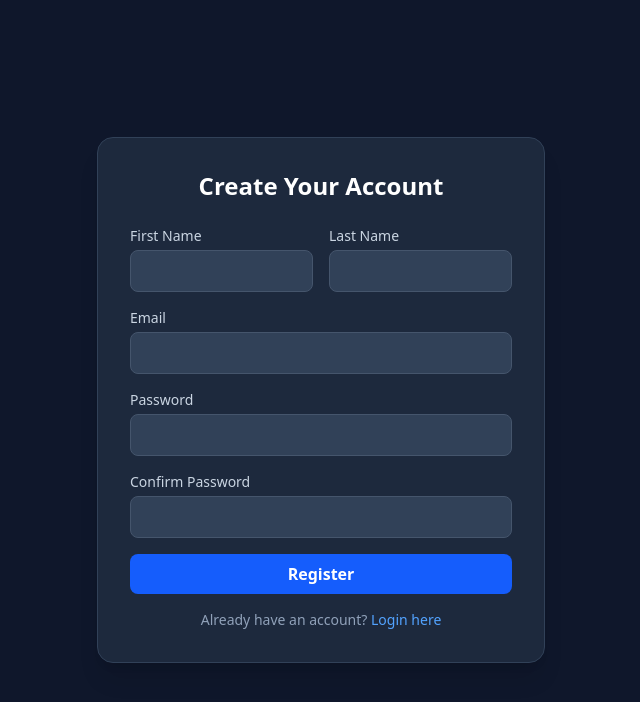
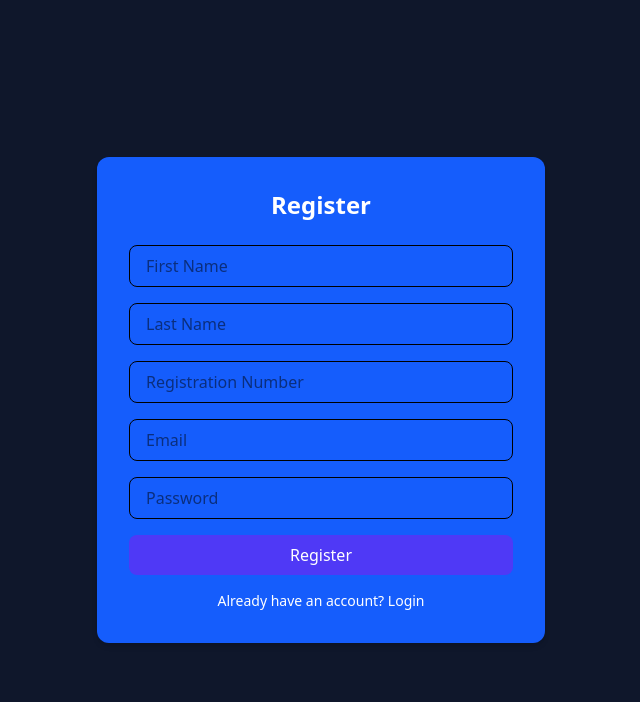
Before and after one commit to Co-den/student-dashboard-frontend, a React (Vite) app: page /register in a window 1280 px wide. Shown: the top 702 px of the page, without its empty margins (319-959 px from the left). Built offline with nearby package versions, Linux system fonts and the light colour scheme.

Commit message:
client updated

```diff
--- a/src/pages/Login.jsx
+++ b/src/pages/Login.jsx
@@ -1,77 +1,48 @@
 import React, { useState } from "react";
 import { useDispatch, useSelector } from "react-redux";
 import { login } from "../store/slices/authSlice";
-import { Navigate, Link } from "react-router-dom";
+import { Link, useNavigate } from "react-router-dom";
 
 const Login = () => {
+  const [form, setForm] = useState({ email: "", password: "" });
   const dispatch = useDispatch();
-  const { user, status, error } = useSelector((s) => s.auth);
-  const [email, setEmail] = useState("");
-  const [password, setPassword] = useState("");
+  const navigate = useNavigate();
+  const { loading, error, user } = useSelector((state) => state.auth);
 
-  if (user) {
-    return <Navigate to="/" replace />;
+  const handleSubmit = async (e) => {
+    e.preventDefault();
+    const res = await dispatch(login(form));
+    if (res.meta.requestStatus === "fulfilled") {
+      navigate("/");
     }
-
-  const handleSubmit = (e) => {
-    e.preventDefault();
-    dispatch(login({ email, password }));
   };
 
   return (
-    <div className="flex items-center justify-center min-h-screen bg-slate-900 p-4">
-      <div className="w-full max-w-md bg-slate-800 p-8 rounded-2xl shadow-xl border border-slate-700">
-        <h2 className="text-2xl font-bold text-white mb-6 text-center">
-          Campus One Login
-        </h2>
-
-        {error && (
-          <div className="bg-red-500/20 text-red-400 p-2 rounded mb-4 text-sm">
-            {error}
-          </div>
-        )}
-
-        <form onSubmit={handleSubmit} className="space-y-4">
-          <div>
-            <label className="block text-slate-300 text-sm mb-1">Email</label>
+    <div className="flex items-center justify-center min-h-screen bg-slate-900">
+      <form onSubmit={handleSubmit} className="bg-blue-600 p-8 rounded-xl w-96 space-y-4">
+        <h2 className="text-white text-2xl font-bold">Login</h2>
+        {error && <p className="text-red-400">{error}</p>}
         <input
           type="email"
-              className="w-full px-3 py-2 rounded-lg bg-slate-700 text-white border border-slate-600 focus:outline-none focus:ring-2 focus:ring-blue-500"
-              value={email}
-              onChange={(e) => setEmail(e.target.value)}
-              required
+          placeholder="Email"
+          className="w-full px-4 py-2 border rounded-lg focus:outline-none focus:ring focus:ring-indigo-300"
+          value={form.email}
+          onChange={(e) => setForm({ ...form, email: e.target.value })}
         />
-          </div>
-          <div>
-            <label className="block text-slate-300 text-sm mb-1">Password</label>
         <input
           type="password"
-              className="w-full px-3 py-2 rounded-lg bg-slate-700 text-white border border-slate-600 focus:outline-none focus:ring-2 focus:ring-blue-500"
-              value={password}
-              onChange={(e) => setPassword(e.target.value)}
-              required
+          placeholder="Password"
+          className="w-full px-4 py-2 border rounded-lg focus:outline-none focus:ring focus:ring-indigo-300"
+          value={form.password}
+          onChange={(e) => setForm({ ...form, password: e.target.value })}
         />
-          </div>
-
-          <button
-            type="submit"
-            disabled={status === "loading"}
-            className="w-full bg-blue-600 hover:bg-blue-700 text-white py-2 rounded-lg font-semibold transition disabled:opacity-50"
-          >
-            {status === "loading" ? "Logging in..." : "Login"}
+        <button disabled={loading} className="w-full bg-indigo-500 p-2 rounded text-white">
+          {loading ? "Logging in..." : "Login"}
         </button>
+        <p className="text-sm text-white">
+          Don’t have an account? <Link to="/register" className="underline">Register</Link>
+        </p>
       </form>
-
-        <p className="text-center text-slate-400 mt-4 text-sm">
-          Don’t have an account?{" "}
-          <Link
-            to="/register"
-            className="text-blue-400 hover:underline hover:text-blue-300"
-          >
-            Register here
-          </Link>
-        </p>
-      </div>
     </div>
   );
 };
--- a/src/pages/Register.jsx
+++ b/src/pages/Register.jsx
@@ -1,142 +1,97 @@
 import React, { useState } from "react";
 import { useDispatch, useSelector } from "react-redux";
-import { Navigate, Link } from "react-router-dom";
-import api from "../api/api"; // for posting registration details
-import { setToken, fetchProfile } from "../store/slices/authSlice";
+import { register } from "../store/slices/authSlice";
+import { Link, useNavigate } from "react-router-dom";
 
 const Register = () => {
-  const dispatch = useDispatch();
-  const { user } = useSelector((s) => s.auth);
-
   const [form, setForm] = useState({
-    firstName: "",
-    lastName: "",
+    firstname: "",
+    lastname: "",
+    regNumber: "",
     email: "",
     password: "",
-    confirmPassword: "",
   });
-  const [status, setStatus] = useState("idle");
-  const [error, setError] = useState(null);
 
-  if (user) {
-    return <Navigate to="/" replace />;
-  }
+  const dispatch = useDispatch();
+  const navigate = useNavigate();
+  const { loading, error } = useSelector((state) => state.auth);
 
   const handleChange = (e) => {
     setForm({ ...form, [e.target.name]: e.target.value });
   };
 
-  const handleSubmit = async (e) => {
+  const handleSubmit = (e) => {
     e.preventDefault();
-    if (form.password !== form.confirmPassword) {
-      setError("Passwords do not match");
-      return;
+    dispatch(register(form)).then((res) => {
+      if (res.meta.requestStatus === "fulfilled") {
+        navigate("/");
       }
-    try {
-      setStatus("loading");
-      setError(null);
-      const { data } = await api.post("/auth/register", form);
-      // save token and fetch profile
-      dispatch(setToken(data.token));
-      dispatch(fetchProfile());
-    } catch (err) {
-      setError(err.response?.data?.message || "Registration failed");
-    } finally {
-      setStatus("idle");
-    }
+    });
   };
 
   return (
-    <div className="flex items-center justify-center min-h-screen bg-slate-900 p-4">
-      <div className="w-full max-w-md bg-slate-800 p-8 rounded-2xl shadow-xl border border-slate-700">
-        <h2 className="text-2xl font-bold text-white mb-6 text-center">
-          Create Your Account
-        </h2>
+    <div className="min-h-screen flex items-center justify-center bg-slate-900 px-4">
+      <div className="w-full max-w-md bg-blue-600 rounded-xl shadow-md p-8">
+        <h2 className="text-2xl font-bold mb-6 text-center text-white">Register</h2>
 
         {error && (
-          <div className="bg-red-500/20 text-red-400 p-2 rounded mb-4 text-sm">
-            {error}
-          </div>
+          <p className="text-red-500 text-sm text-center mb-4">{error}</p>
         )}
 
-        <form onSubmit={handleSubmit} className="space-y-4">
-          <div className="grid grid-cols-2 gap-4">
-            <div>
-              <label className="block text-slate-300 text-sm mb-1">First Name</label>
+        <form onSubmit={handleSubmit} className="space-y-4 ">
           <input
             type="text"
-                name="firstName"
-                className="w-full px-3 py-2 rounded-lg bg-slate-700 text-white border border-slate-600 focus:outline-none focus:ring-2 focus:ring-blue-500"
-                value={form.firstName}
+            name="firstname"
+            placeholder="First Name"
+            value={form.firstname}
             onChange={handleChange}
-                required
+            className="w-full px-4 py-2 border rounded-lg focus:outline-none focus:ring focus:ring-indigo-300"
           />
-            </div>
-            <div>
-              <label className="block text-slate-300 text-sm mb-1">Last Name</label>
           <input
             type="text"
-                name="lastName"
-                className="w-full px-3 py-2 rounded-lg bg-slate-700 text-white border border-slate-600 focus:outline-none focus:ring-2 focus:ring-blue-500"
-                value={form.lastName}
+            name="lastname"
+            placeholder="Last Name"
+            value={form.lastname}
             onChange={handleChange}
-                required
+            className="w-full px-4 py-2 border rounded-lg focus:outline-none focus:ring focus:ring-indigo-300"
           />
-            </div>
-          </div>
-
-          <div>
-            <label className="block text-slate-300 text-sm mb-1">Email</label>
+          <input
+            type="text"
+            name="regNumber"
+            placeholder="Registration Number"
+            value={form.regNumber}
+            onChange={handleChange}
+            className="w-full px-4 py-2 border rounded-lg focus:outline-none focus:ring focus:ring-indigo-300"
+          />
           <input
             type="email"
             name="email"
-              className="w-full px-3 py-2 rounded-lg bg-slate-700 text-white border border-slate-600 focus:outline-none focus:ring-2 focus:ring-blue-500"
+            placeholder="Email"
             value={form.email}
             onChange={handleChange}
-              required
+            className="w-full px-4 py-2 border rounded-lg focus:outline-none focus:ring focus:ring-indigo-300"
           />
-          </div>
-
-          <div>
-            <label className="block text-slate-300 text-sm mb-1">Password</label>
           <input
             type="password"
             name="password"
-              className="w-full px-3 py-2 rounded-lg bg-slate-700 text-white border border-slate-600 focus:outline-none focus:ring-2 focus:ring-blue-500"
+            placeholder="Password"
             value={form.password}
             onChange={handleChange}
-              required
+            className="w-full px-4 py-2 border rounded-lg focus:outline-none focus:ring focus:ring-indigo-300"
           />
-          </div>
-
-          <div>
-            <label className="block text-slate-300 text-sm mb-1">Confirm Password</label>
-            <input
-              type="password"
-              name="confirmPassword"
-              className="w-full px-3 py-2 rounded-lg bg-slate-700 text-white border border-slate-600 focus:outline-none focus:ring-2 focus:ring-blue-500"
-              value={form.confirmPassword}
-              onChange={handleChange}
-              required
-            />
-          </div>
-
           <button
             type="submit"
-            disabled={status === "loading"}
-            className="w-full bg-blue-600 hover:bg-blue-700 text-white py-2 rounded-lg font-semibold transition disabled:opacity-50"
+            className="w-full bg-indigo-600 text-white py-2 rounded-lg hover:bg-indigo-700 transition"
+            disabled={loading}
           >
-            {status === "loading" ? "Registering..." : "Register"}
+            {loading ? "Registering..." : "Register"}
           </button>
         </form>
 
-        <p className="text-center text-slate-400 mt-4 text-sm">
+        <p className="mt-4 text-sm text-center text-white">
           Already have an account?{" "}
-          <Link
-            to="/login"
-            className="text-blue-400 hover:underline hover:text-blue-300"
-          >
-            Login here
+          <Link to="/login" className="text-white hover:underline">
+            Login
           </Link>
         </p>
       </div>
--- a/src/store/slices/assignmentsSlice.jsx
+++ b/src/store/slices/assignmentsSlice.jsx
@@ -2,9 +2,9 @@ import { createSlice, createAsyncThunk } from "@reduxjs/toolkit";
 import api from "../../api/api";
 
 export const fetchAssignments = createAsyncThunk(
-  "assignments/fetch",
+  "https://student-dashboard-uah3.onrender.com/api/assignments",
   async () => {
-    const { data } = await api.get("/assignments");
+    const { data } = await api.get("https://student-dashboard-uah3.onrender.com/api/assignments");
     return data;
   }
 );
--- a/src/store/slices/coursesSlice.jsx
+++ b/src/store/slices/coursesSlice.jsx
@@ -2,7 +2,7 @@ import { createSlice, createAsyncThunk } from "@reduxjs/toolkit";
 import api from "../../api/api";
 
 export const fetchCourses = createAsyncThunk("courses/fetch", async () => {
-  const { data } = await api.get("/api/courses", { withCredentials: true });
+  const { data } = await api.get("https://student-dashboard-uah3.onrender.com/api/courses", { withCredentials: true });
   return data;
 });
 
--- a/src/store/slices/feesSlice.jsx
+++ b/src/store/slices/feesSlice.jsx
@@ -2,7 +2,7 @@ import { createSlice, createAsyncThunk } from "@reduxjs/toolkit";
 import api from "../../api/api";
 
 export const fetchFees = createAsyncThunk(
-  "fees/fetch",
+  "https://student-dashboard-uah3.onrender.com/api/fees/fetch",
   async (_, { getState }) => {
     const id = getState().auth.user?._id;
     const { data } = await api.get(`/fees/${id}`);
--- a/src/store/slices/gradesSlice.jsx
+++ b/src/store/slices/gradesSlice.jsx
@@ -4,10 +4,10 @@ import axios from "axios";
 
 // --- Async thunks ---
 export const fetchGrades = createAsyncThunk(
-  "grades/fetchGrades",
+  "https://student-dashboard-uah3.onrender.com/api/grades/fetchGrades",
   async (_, { rejectWithValue }) => {
     try {
-      const res = await axios.get("/grades");
+      const res = await axios.get("https://student-dashboard-uah3.onrender.com/api/grades");
       return res.data; // [{ course: {...}, score, grade, creditHours }]
     } catch (err) {
       return rejectWithValue(err.response?.data?.message || err.message);
--- a/src/store/slices/messagesSlice.jsx
+++ b/src/store/slices/messagesSlice.jsx
@@ -1,8 +1,8 @@
 import { createSlice, createAsyncThunk } from "@reduxjs/toolkit";
 import api from "../../api/api";
 
-export const fetchMessages = createAsyncThunk("messages/fetch", async () => {
-  const { data } = await api.get("/messages");
+export const fetchMessages = createAsyncThunk("https://student-dashboard-uah3.onrender.com/api/messages/fetch", async () => {
+  const { data } = await api.get("https://student-dashboard-uah3.onrender.com/api/messages");
   return data;
 });
 
--- a/src/store/slices/timetablesSlice.jsx
+++ b/src/store/slices/timetablesSlice.jsx
@@ -2,10 +2,10 @@ import { createSlice, createAsyncThunk } from "@reduxjs/toolkit";
 import api from "../../api/api";
 
 export const fetchTimetable = createAsyncThunk(
-  "timetable/fetch",
+  "https://student-dashboard-uah3.onrender.com/api/timetable/fetch",
   async (_, { getState }) => {
     const id = getState().auth.user?._id;
-    const { data } = await api.get(`/timetable/${id}`);
+    const { data } = await api.get(`https://student-dashboard-uah3.onrender.com/api/timetable/${id}`);
     return data;
   }
 );
```
Also changed, not shown: src/store/slices/announcementsSlice.jsx (+6 -6 lines), src/store/slices/authSlice.jsx (+63 -36 lines). Lines whose indentation alone changed are shown as unchanged.
